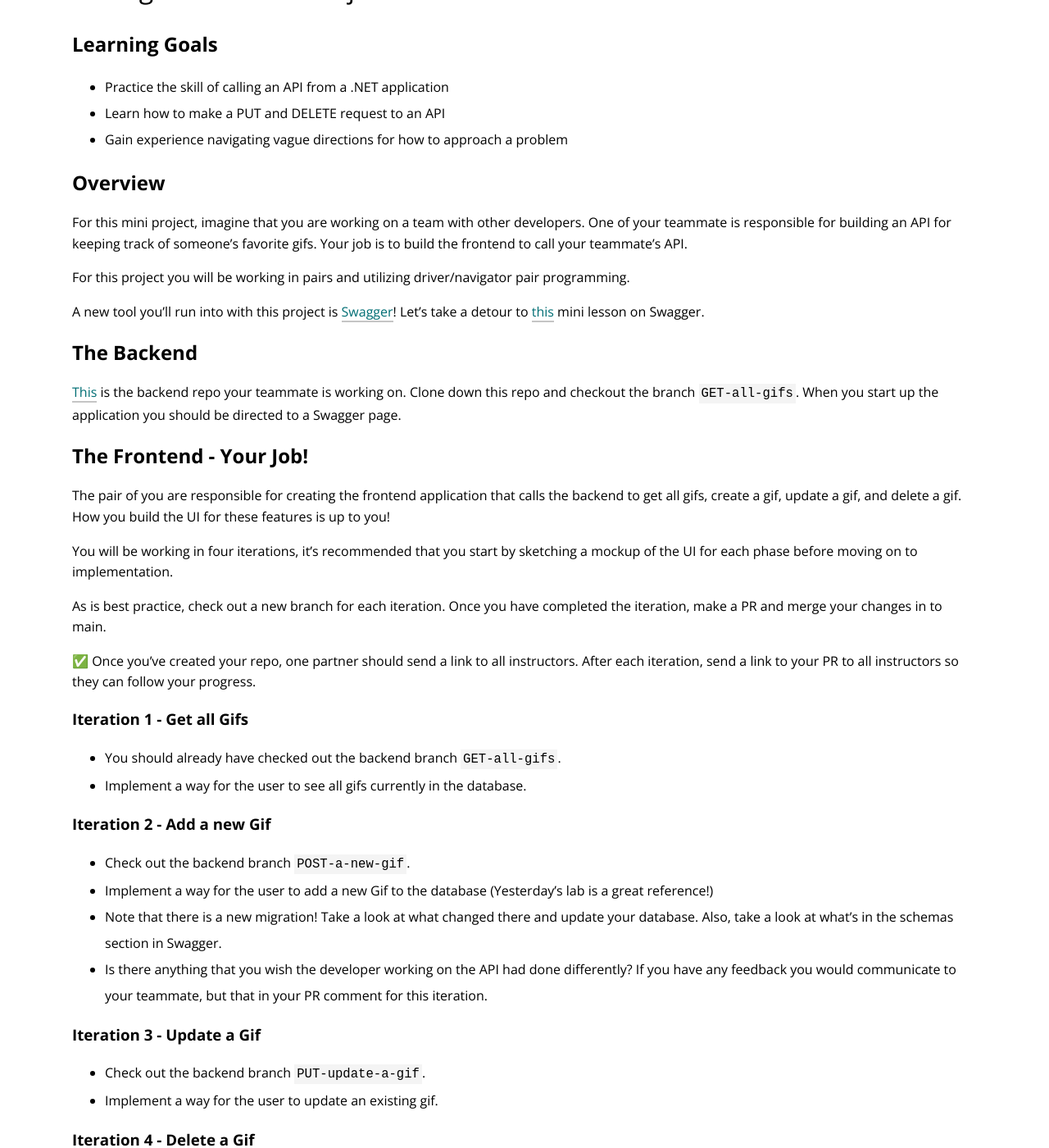
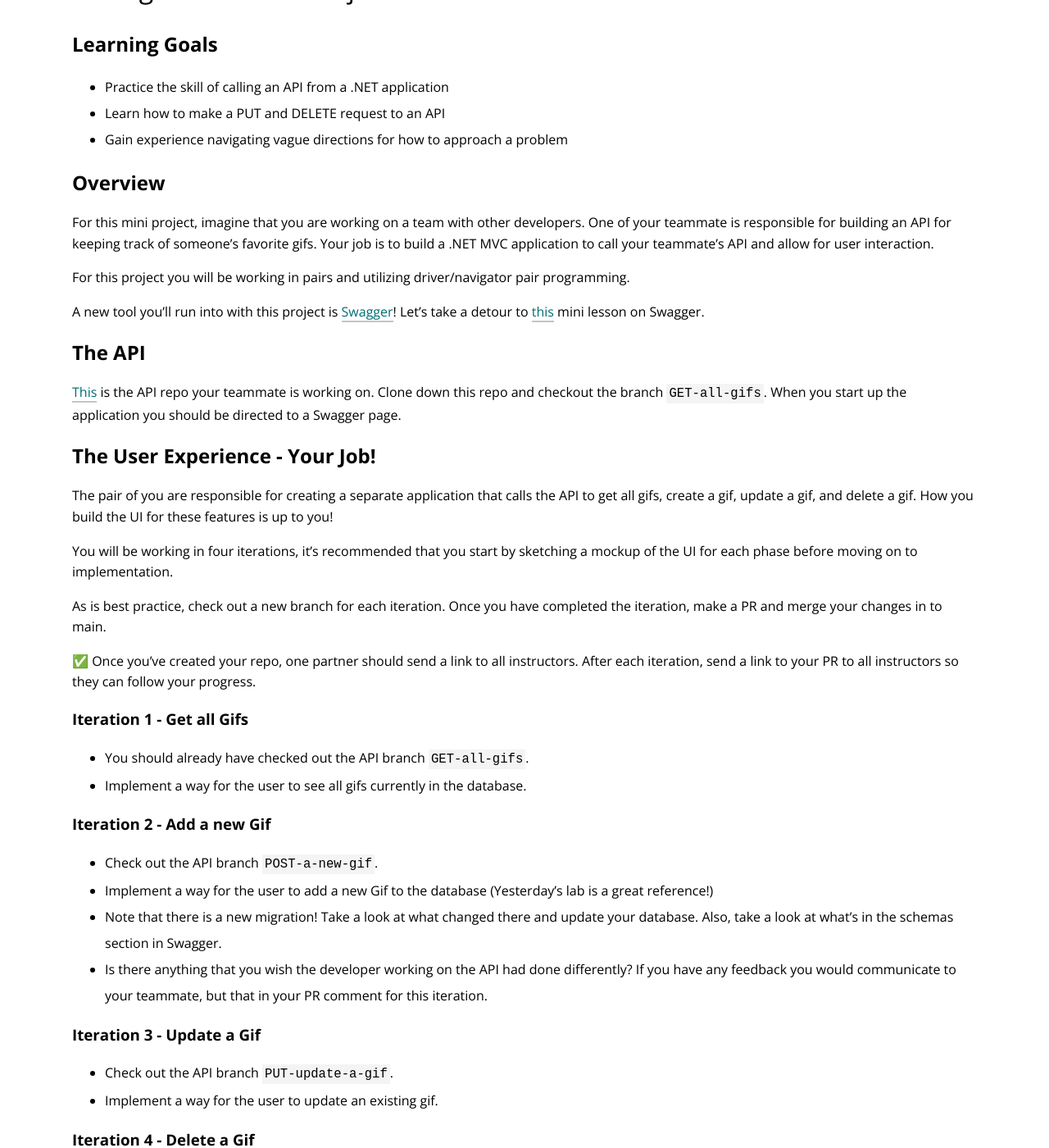
Before and after one commit to turingschool/launch-curriculum, a Jekyll site: the page built from module5/projects/CallingAnApiMiniProject.md, in a window 1280 px wide and 1400 px high, scrolled down 219 px. Shown: the whole window at 82% size. Built offline with Jekyll 4.4.1, drawn with Linux system fonts in a browser that asks for light colours; nearby versions of some CDN libraries; comment, search, counter and statistics services are not loaded; some of the changed text lies outside the part shown.

Commit message:
Update wording

```diff
--- a/module5/projects/CallingAnApiMiniProject.md
+++ b/module5/projects/CallingAnApiMiniProject.md
@@ -10,19 +10,19 @@ title: Calling An API Mini Project
 
 ## Overview
 
-For this mini project, imagine that you are working on a team with other developers. One of your teammate is responsible for building an API for keeping track of someone's favorite gifs. Your job is to build the frontend to call your teammate's API.
+For this mini project, imagine that you are working on a team with other developers. One of your teammate is responsible for building an API for keeping track of someone's favorite gifs. Your job is to build a .NET MVC application to call your teammate's API and allow for user interaction.
 
 For this project you will be working in pairs and utilizing driver/navigator pair programming.
 
 A new tool you'll run into with this project is [Swagger](https://swagger.io/)! Let's take a detour to [this](../lessons/Week4/Swagger) mini lesson on Swagger.
 
-## The Backend
+## The API
 
-[This](https://github.com/turingschool-examples/GifTracker) is the backend repo your teammate is working on. Clone down this repo and checkout the branch `GET-all-gifs`. When you start up the application you should be directed to a Swagger page.
+[This](https://github.com/turingschool-examples/GifTracker) is the API repo your teammate is working on. Clone down this repo and checkout the branch `GET-all-gifs`. When you start up the application you should be directed to a Swagger page.
 
-## The Frontend - Your Job!
+## The User Experience - Your Job!
 
-The pair of you are responsible for creating the frontend application that calls the backend to get all gifs, create a gif, update a gif, and delete a gif. How you build the UI for these features is up to you!
+The pair of you are responsible for creating a separate application that calls the API to get all gifs, create a gif, update a gif, and delete a gif. How you build the UI for these features is up to you!
 
 You will be working in four iterations, it's recommended that you start by sketching a mockup of the UI for each phase before moving on to implementation.
 
@@ -31,24 +31,24 @@ As is best practice, check out a new branch for each iteration. Once you have co
 ✅ Once you've created your repo, one partner should send a link to all instructors. After each iteration, send a link to your PR to all instructors so they can follow your progress.
 
 ### Iteration 1 - Get all Gifs
-* You should already have checked out the backend branch `GET-all-gifs`.
+* You should already have checked out the API branch `GET-all-gifs`.
 * Implement a way for the user to see all gifs currently in the database.
 
 ### Iteration 2 - Add a new Gif
-* Check out the backend branch `POST-a-new-gif`.
+* Check out the API branch `POST-a-new-gif`.
 * Implement a way for the user to add a new Gif to the database (Yesterday's lab is a great reference!)
 * Note that there is a new migration! Take a look at what changed there and update your database. Also, take a look at what's in the schemas section in Swagger.
 * Is there anything that you wish the developer working on the API had done differently? If you have any feedback you would communicate to your teammate, but that in your PR comment for this iteration.
 
 ### Iteration 3 - Update a Gif
-* Check out the backend branch `PUT-update-a-gif`.
+* Check out the API branch `PUT-update-a-gif`.
 * Implement a way for the user to update an existing gif.
 
 ### Iteration 4 - Delete a Gif
-* Check out the backend branch `DELETE-a-gif`.
+* Check out the API branch `DELETE-a-gif`.
 * Implement a way for the user to delete a gif.
 
 <aside class="instructor-notes" markdown="1">
     <p><strong>Instructor Note</strong><br>
-    Since this is a day and a half project, some students may need some more stretch goals. One potential stretch goal is adding a search where the frontend calls the Giphy API to retrieve gifs based on the search. And then somehow the user can choose which to add to the database. </p>
+    Since this is a day and a half project, some students may need some more stretch goals. One potential stretch goal is adding a search where the student's application calls the Giphy API to retrieve gifs based on the search. And then somehow the user can choose which to add to the database. </p>
 </aside>
```
